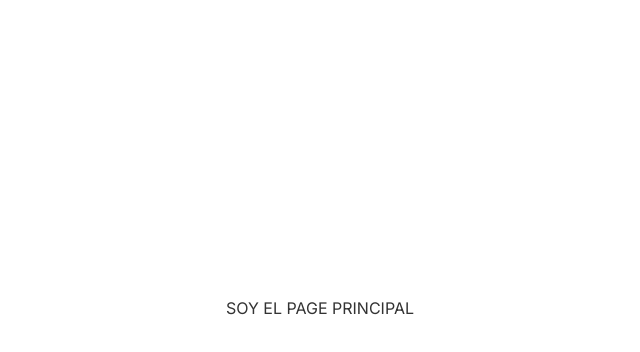
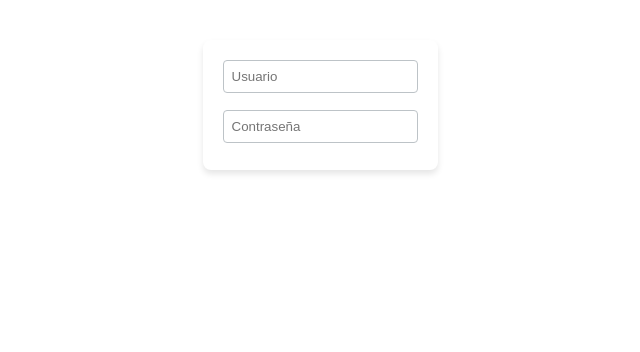
Before and after one commit to JosueBacca77/my-plan-web, a Next.js app: page / in a window 1280 px wide. Shown: the part 120-472 px from the top of the page, without its empty margins (320-960 px from the left). Built offline with nearby package versions, Linux system fonts and the light colour scheme.

Commit message:
ADD: primary input

```diff
--- /dev/null
+++ b/app/components/Card/Card.tsx
@@ -0,0 +1,24 @@
+import { ReactNode } from "react";
+import styled from "styled-components";
+
+const GenericCard = styled.div`
+  padding: 20px;
+  border-radius: 8px;
+  background-color: ${({ theme }) => theme.background};
+  box-shadow: 0px 4px 6px rgba(0, 0, 0, 0.1);
+`;
+
+interface CardProps {
+    children: ReactNode
+}
+
+export default function Card(cardProps: CardProps){
+
+    const { children } = cardProps;
+
+    return(
+        <GenericCard>
+            {children}
+        </GenericCard>
+    )
+}
--- /dev/null
+++ b/app/components/Input/Input.tsx
@@ -0,0 +1,40 @@
+import Primary from "./Primary/Primary";
+
+export enum InputVersion {
+    PRIMARY='primary',
+    SECONDARY='secondary'
+}
+
+interface InputProps {
+    version: InputVersion;
+    onChange: (value: string)=> void;
+    placeholder: string
+}
+
+export default function Input(inputProps: InputProps){
+
+    const { version, onChange, placeholder } = inputProps;
+
+    switch (version) {
+        case InputVersion.PRIMARY:
+            return(
+                <Primary
+                    onChange={onChange}
+                    placeholder={placeholder}
+                />
+            )
+
+        case InputVersion.SECONDARY:
+            return(
+                null
+            )
+
+        default:
+            return(
+                <Primary
+                    onChange={onChange}
+                    placeholder={placeholder}
+                />
+            )
+    }
+}
--- /dev/null
+++ b/app/components/Input/Primary/Primary.tsx
@@ -0,0 +1,46 @@
+import { useState } from "react";
+import styled from "styled-components";
+
+interface PrimaryProps {
+    placeholder: string;
+    onChange: (value: string) => void
+}
+
+const PrimaryInput = styled.input`
+    padding: 8px;
+    border-radius: 0.25rem;
+    border: 1px solid ${(props) => props.theme.inputBorderColor};
+    outline: none;
+    &:focus {
+        border: 2px solid ${(props) => props.theme.inputFocusedBorderColor};
+    }
+`;
+
+const InputWrapper = styled.div`
+    height: 40px;
+`;
+
+export default function Primary(primaryProps: PrimaryProps){
+
+    const { placeholder, onChange } = primaryProps;
+
+    const [currentvalue, setCurrentValue] = useState<string>('');
+
+
+
+    const handleChangeText = (event: React.ChangeEvent<HTMLInputElement>) => {
+        setCurrentValue(event.target.value)
+        if (onChange) onChange(event.target.value)
+    };
+
+    return(
+        <InputWrapper>
+                <PrimaryInput
+            placeholder={placeholder}
+            value={currentvalue}
+            onChange={handleChangeText}
+        />
+        </InputWrapper>
+
+    )
+}
--- a/app/login/page.tsx
+++ b/app/login/page.tsx
@@ -1,10 +1,55 @@
 import Link from 'next/link'
+import styled from 'styled-components';
+import Card from '../components/Card/Card';
+import Input, { InputVersion } from '../components/Input/Input';
+import { useState } from 'react';
 
 
+const LoginWrapper = styled.div`
+  min-height: 100vh;
+  display: flex;
+  justify-content: center;
+  align-items: flex-start;
+  margin: 20vh;
+`;
+
+const LoginForm = styled.div`
+  display: flex;
+  justify-content: center;
+  flex-direction: column;
+  gap: 10px
+`;
+
 export default function Login() {
-    return (
-      <div>
 
-      </div>
-    )
+  const [user, setUser] = useState<string>('');
+
+  const handleChangeUer =(value: string)=>{
+    setUser(value);
+  };
+
+  const [password, setPassword] = useState<string>('');
+
+  const handleChangePassword =(value: string)=>{
+    setPassword(value);
   }
+
+  return (
+    <LoginWrapper>
+      <Card>
+        <LoginForm>
+          <Input
+            version={InputVersion.PRIMARY}
+            placeholder='Usuario'
+            onChange={handleChangeUer}
+          />
+          <Input
+            version={InputVersion.PRIMARY}
+            placeholder='Contraseña'
+            onChange={handleChangePassword}
+          />
+        </LoginForm>
+      </Card>
+    </LoginWrapper>
+  )
+}
--- a/app/page.tsx
+++ b/app/page.tsx
@@ -1,22 +1,15 @@
 'use client';
+import Login from './login/page';
 import { lightTheme, GlobalStyles } from './themeConfig';
-import styled, { ThemeProvider } from "styled-components";
+import { ThemeProvider } from "styled-components";
 
-
-const Main = styled.div`
-  min-height: 100vh;
-  display: flex;
-  justify-content: center;
-  align-items: center;
-  padding: 20px 40px;
-`;
 
 export default function Home() {
 
   return (
     <ThemeProvider theme={lightTheme}>
       <GlobalStyles />
-      <Main>SOY EL PAGE PRINCIPAL</Main>
+      <Login />
     </ThemeProvider>
   )
 }
--- a/app/themeConfig.ts
+++ b/app/themeConfig.ts
@@ -3,6 +3,8 @@ import { createGlobalStyle } from "styled-components"
 export const lightTheme = {
     background: '#FFF',
     text: '#333',
+    inputBorderColor: '#bdc3c7',
+    inputFocusedBorderColor: '#F4B154'
 }
 
 export const darkTheme = {}
--- a/package.json
+++ b/package.json
@@ -26,6 +26,7 @@
     "typescript": "5.1.6"
   },
   "devDependencies": {
+    "prettier": "3.0.1",
     "sass": "^1.64.2"
   }
 }
```
Also changed, not shown: 1 other file (tests, documents, lock files or other folders).
